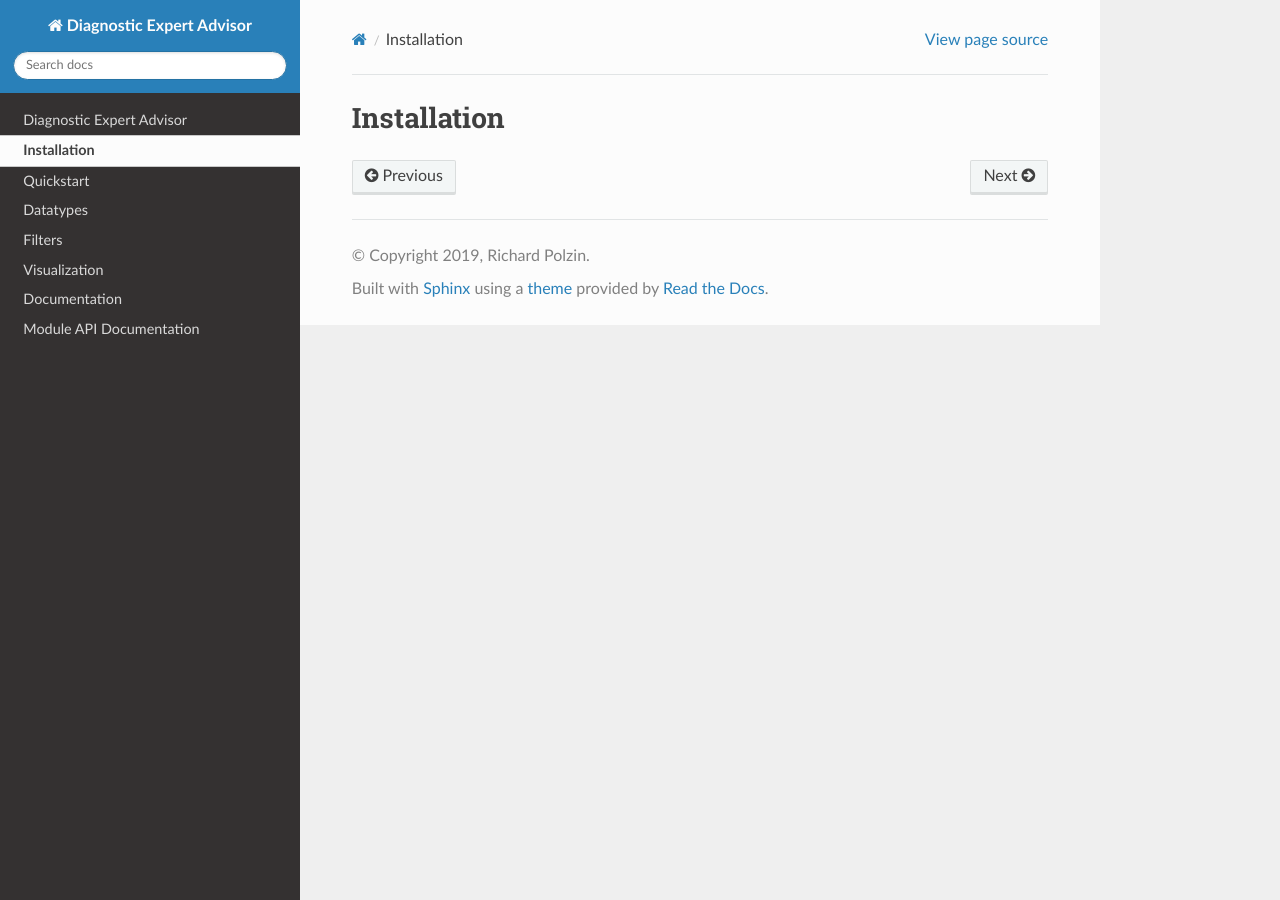
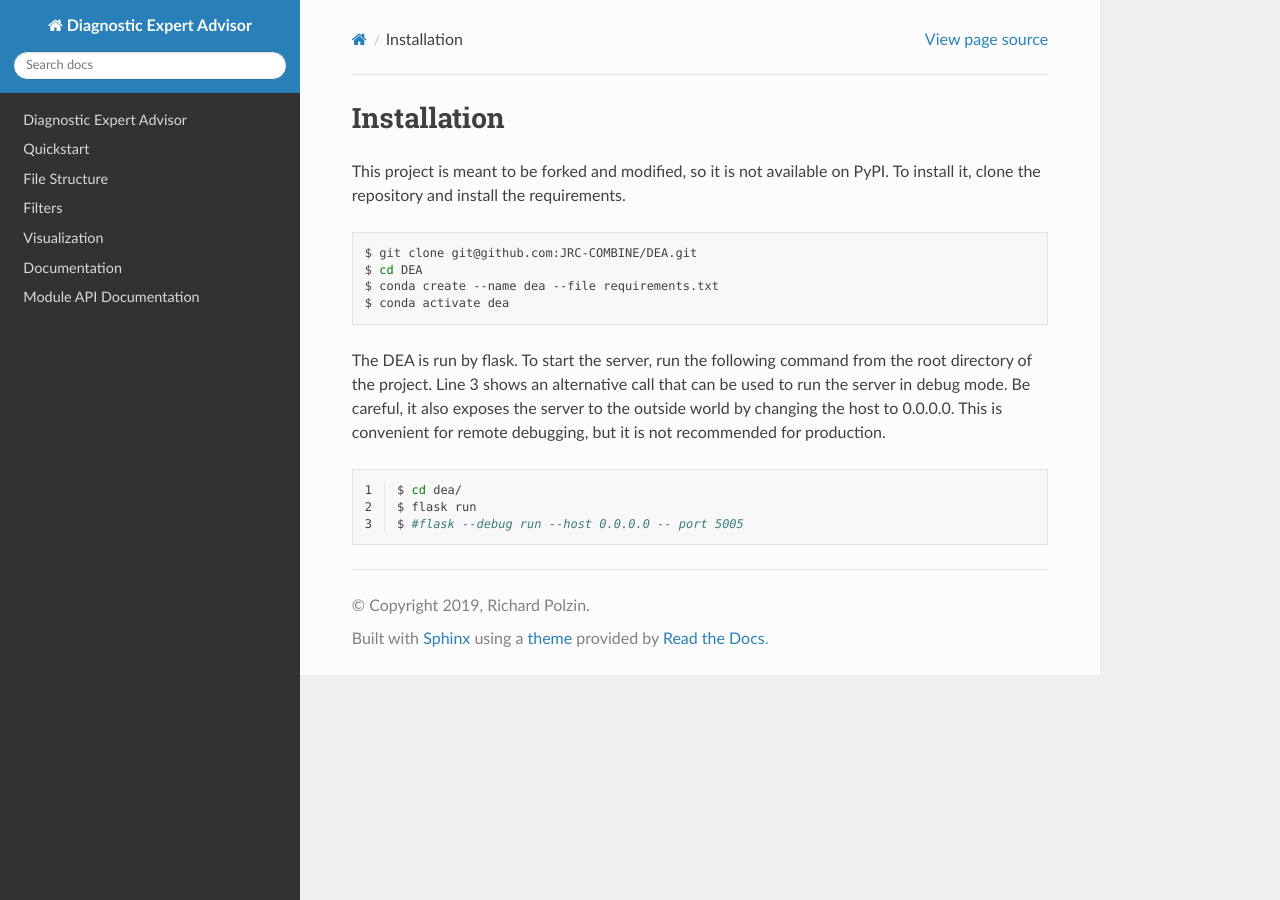
Before and after one commit to JRC-COMBINE/DEA, a Sphinx documentation site: the page built from docs/usage/installation.rst, in a window 1280 px wide. Built offline with Sphinx 7.4.7 and the Read the Docs theme 2.0.0, drawn with Linux system fonts in a browser that asks for light colours.

Commit message:
extended documentation further

```diff
--- a/docs/index.rst
+++ b/docs/index.rst
@@ -13,9 +13,8 @@ Further Reading
 
    readme
 
-   usage/installation
    usage/quickstart
-   usage/datatypes
+   usage/filestructure
    usage/filters
    usage/visualization
    usage/documentation
--- a/docs/usage/datatypes.rst
+++ b/docs/usage/filestructure.rst
@@ -1,7 +1,5 @@
-Datatypes
-=========
-
->> this should probably be moved somewhere else
+File Structure
+==============
 
 The datastructure for csv files is as follows:
 
--- a/docs/usage/installation.rst
+++ b/docs/usage/installation.rst
@@ -1,2 +1,20 @@
 Installation
 ============
+
+This project is meant to be forked and modified, so it is not available on PyPI. To install it, clone the repository and install the requirements.
+
+.. code:: bash
+
+   $ git clone git@github.com:JRC-COMBINE/DEA.git
+   $ cd DEA
+   $ conda create --name dea --file requirements.txt
+   $ conda activate dea
+
+The DEA is run by flask. To start the server, run the following command from the root directory of the project. Line 3 shows an alternative call that can be used to run the server in debug mode. Be careful, it also exposes the server to the outside world by changing the host to 0.0.0.0. This is convenient for remote debugging, but it is not recommended for production.
+
+.. code-block:: bash
+    :linenos:
+
+    $ cd dea/
+    $ flask run
+    $ #flask --debug run --host 0.0.0.0 -- port 5005
```
Also changed, not shown: docs/usage/visualization.rst (+41 -0 lines).
